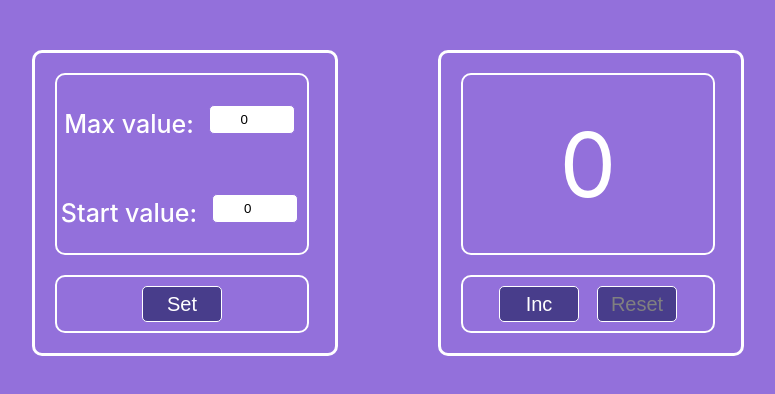
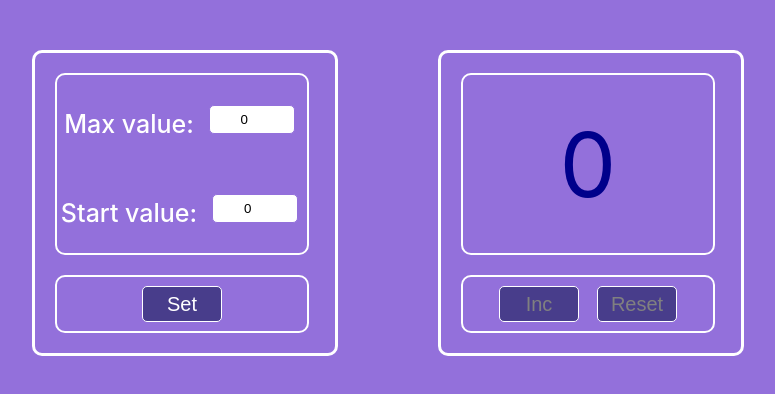
Before and after one commit to Karpenko21/counter, a React (Create React App) app: page / in a window 1280 px wide. Shown: the top 394 px of the page, without its empty margins (18-793 px from the left). Built offline with nearby package versions, Linux system fonts and the light colour scheme.

Commit message:
CounterSetter final

```diff
--- a/src/App.tsx
+++ b/src/App.tsx
@@ -5,11 +5,43 @@ import {CounterSetter} from "./component/CounterSetter";
 
 function App() {
 
+    const [maxValue, setMaxValue] = useState<number>(0)
+    const [minValue, setMinValue] = useState<number>(0)
+    const [value, setValue] = useState(minValue)
+    const [error, setError] = useState<string>('')
+
+    const errorWarning = 'Incorrect value!'
+    const messageAfterError = 'Enter values and press "set"'
+
     return (
         <div className="App">
-            {/* eslint-disable-next-line react/jsx-no-undef */}
-            <CounterSetter/>
-            <Counter/>
+            <CounterSetter
+                maxValue={maxValue}
+                minValue={minValue}
+                error={error}
+                value={value}
+
+                callbackForMaxValue={setMaxValue}
+                callbackForMinValue={setMinValue}
+                callbackForError={setError}
+                callbackForValue={setValue}
+
+                errorWarning={errorWarning}
+                messageAfterError={messageAfterError}/>
+
+            <Counter
+                maxValue={maxValue}
+                minValue={minValue}
+                error={error}
+                value={value}
+
+                callbackForMaxValue={setMaxValue}
+                callbackForMinValue={setMinValue}
+                callbackForError={setError}
+                callbackForValue={setValue}
+
+                errorWarning={errorWarning}
+                messageAfterError={messageAfterError}/>
         </div>
     );
 }
--- a/src/component/Counter.module.css
+++ b/src/component/Counter.module.css
@@ -29,6 +29,19 @@
     padding: 3px;
     font-size: 90px;
 }
+.errorWarning {
+    padding: 3px;
+    font-size: 30px;
+    color: darkmagenta;
+    font-weight: 600;
+}
+.messageAfterError {
+    padding: 3px;
+    font-size: 20px;
+    color: darkblue;
+    font-weight: 500;
+}
+
 
 .maxValue {
     padding: 3px;
@@ -59,6 +72,18 @@
     color: white;
     font-size: 20px;
 }
+
+.button:active{
+    background: mediumpurple;
+    margin: 9px;
+    width: 65px;
+    height: 36px;
+    border-radius: 5px;
+    border: 1px solid white;
+    font-size: 20px;
+    color: grey;
+}
+
 .disabled {
     margin: 9px;
     width: 80px;
@@ -96,6 +121,7 @@
     border-radius: 5px;
     text-align: center;
     outline:  2px solid red;
+    border: 1px solid  lightpink;
 }
 .error:focus {
     border: none;
--- a/src/component/Counter.tsx
+++ b/src/component/Counter.tsx
@@ -1,37 +1,66 @@
 import React, {useState} from 'react';
 import {Button} from "./Button";
 import s from "./Counter.module.css"
+import {CounterPropsType} from "./CounterSetter";
 
-type CounterPropsType = {}
 
-export const Counter = (props: CounterPropsType) => {
-    const maxValue: number = 5
-    const minValue: number = 0
+export const Counter: React.FC<CounterPropsType> = (
+    {
+        value,
+        maxValue,
+        minValue,
+        error,
 
-    const [value, setValue] = useState(0)
+        callbackForValue,
+
+        errorWarning,
+        messageAfterError
+    }
+) => {
+
     const onClickIncHandler = () => {
-        setValue(value + 1)
+        callbackForValue(value + 1)
     }
 
     const onClickResetHandler = () => {
-        setValue(minValue)
+        callbackForValue(minValue)
     }
     return (
         <div className={s.counter}>
             <div className={s.panel}>
-                <div className={value === maxValue ? s.maxValue : s.value}>
-                    {value}
+                <div className={
+                    error === errorWarning
+                        ? s.errorWarning
+                        : error === messageAfterError
+                            ? s.messageAfterError
+                            : value === maxValue
+                                ? s.maxValue
+                                : s.value}
+                >
+                    {error === errorWarning
+                        ? errorWarning
+                        : error === messageAfterError
+                            ? messageAfterError
+                            : value}
                 </div>
             </div>
             <div className={s.buttonsContainer}>
                 <Button name={"Inc"}
                         callback={onClickIncHandler}
-                        disabled={value === maxValue}
-                        className={value === maxValue ? s.disabled : s.button }/>
+                        disabled={value === maxValue ? true : !!error}
+                        className={value === maxValue
+                            ? s.disabled
+                            : error
+                                ? s.disabled
+                                : s.button}/>
                 <Button name={"Reset"}
                         callback={onClickResetHandler}
-                        disabled={value === minValue}
-                        className={value === minValue ? s.disabled : s.button }/>
+                        disabled={value === minValue ? true : !!error}
+                        className={value === minValue
+                            ? s.disabled
+                            : error
+                                ? s.disabled
+                                : s.button}/>
             </div>
         </div>
     )
--- a/src/component/CounterSetter.tsx
+++ b/src/component/CounterSetter.tsx
@@ -2,56 +2,80 @@ import React, {ChangeEvent, useEffect, useState} from 'react';
 import s from "./Counter.module.css"
 import {Button} from "./Button";
 
-type CounterSetterPropsType = {}
+export type CounterPropsType = {
+    value: number
+    maxValue: number
+    minValue: number
+    error: string
 
-export const CounterSetter = (props: CounterSetterPropsType) => {
+    callbackForValue: (value: number) => void
+    callbackForMaxValue: (maxValue: number) => void
+    callbackForMinValue: (minValue: number) => void
+    callbackForError: (error: string) => void
 
-    const [maxValue, setMaxValue] = useState<number>(0)
-    const [minValue, setMinValue] = useState<number>(0)
+    errorWarning: string
+    messageAfterError: string
+}
 
-    const [error, setError] = useState<string>('')
+export const CounterSetter: React.FC<CounterPropsType> = (
+    {
+        value,
+        maxValue,
+        minValue,
+        error,
 
+        callbackForValue,
+        callbackForMaxValue,
+        callbackForMinValue,
+        callbackForError,
 
+        errorWarning,
+        messageAfterError
+    }
+) => {
     const onChangeMaxValueHandler = (e: ChangeEvent<HTMLInputElement>) => {
         let newMaxValue = Number(e.currentTarget.value)
         if (newMaxValue <= minValue || newMaxValue < 0) {
-            setMaxValue(newMaxValue)
-            setError('Incorrect value')
+            callbackForMaxValue(newMaxValue)
+            callbackForError(errorWarning)
         } else {
-            setMaxValue(newMaxValue)
-            setError('Enter values and press "set"')
+            callbackForMaxValue(newMaxValue)
+            callbackForError(messageAfterError)
         }
-        setMaxValue(Number(e.currentTarget.value))
+        callbackForMaxValue(Number(e.currentTarget.value))
     }
     const onChangeMinValueHandler = (e: ChangeEvent<HTMLInputElement>) => {
         let newMinValue = Number(e.currentTarget.value)
         if (newMinValue >= 0 && newMinValue < maxValue) {
-            setMinValue(newMinValue)
-            setError('Enter values and press "set"')
+            callbackForMinValue(newMinValue)
+            callbackForError(messageAfterError)
         } else {
-            setMinValue(newMinValue)
-            setError('Incorrect value')
+            callbackForMinValue(newMinValue)
+            callbackForError(errorWarning)
         }
     }
 
 
-    useEffect( () => {
+    useEffect(() => {
         let storageMaxValueAsString = localStorage.getItem('counterMaxValue')
         let storageMinValueAsString = localStorage.getItem('counterMinValue')
 
         if (storageMaxValueAsString) {
             let storageMaxValue = JSON.parse(storageMaxValueAsString)
-            setMaxValue(storageMaxValue)
+            callbackForMaxValue(storageMaxValue)
         }
         if (storageMinValueAsString) {
             let storageMinValue = JSON.parse(storageMinValueAsString)
-            setMinValue(storageMinValue)
+            callbackForMinValue(storageMinValue)
         }
     }, [])
 
+
     const ChangeValues = () => {
-            localStorage.setItem('counterMaxValue', JSON.stringify(maxValue))
-            localStorage.setItem('counterMinValue', JSON.stringify(minValue))
+        localStorage.setItem('counterMaxValue', JSON.stringify(maxValue))
+        localStorage.setItem('counterMinValue', JSON.stringify(minValue))
+        callbackForError('')
+        callbackForValue(minValue)
     }
 
     return (
@@ -61,23 +85,22 @@ export const CounterSetter = (props: CounterSetterPropsType) => {
                     <span>Max value:
                         <input type={"number"}
                                value={maxValue}
-                               className={error === 'Incorrect value' ? s.error : s.input}
+                               className={error === errorWarning ? s.error : s.input}
                                onChange={onChangeMaxValueHandler}/></span>
                 </div>
                 <div className={s.panelInputValue}>
                     <span>Start value:
                         <input type={"number"}
                                value={minValue}
-                               className={error === 'Incorrect value' ? s.error : s.input}
+                               className={error === errorWarning ? s.error : s.input}
                                onChange={onChangeMinValueHandler}/></span>
                 </div>
             </div>
             <div className={s.buttonsContainer}>
                 <Button name={'Set'}
-                       /* callback={()=>{}}*/
                         callback={ChangeValues}
-                        disabled={error === 'Incorrect value' }
-                        className={error === 'Incorrect value' ? s.disabled : s.button }/>
+                        disabled={error === errorWarning}
+                        className={error === errorWarning ? s.disabled : s.button}/>
             </div>
         </div>
     )
```
